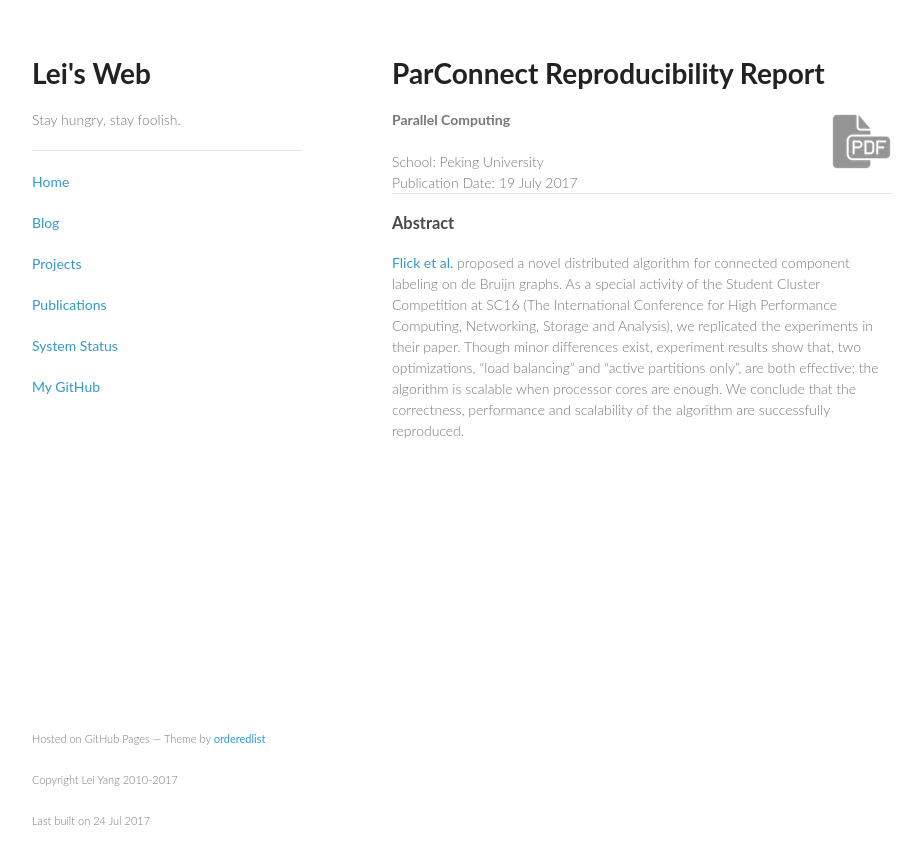
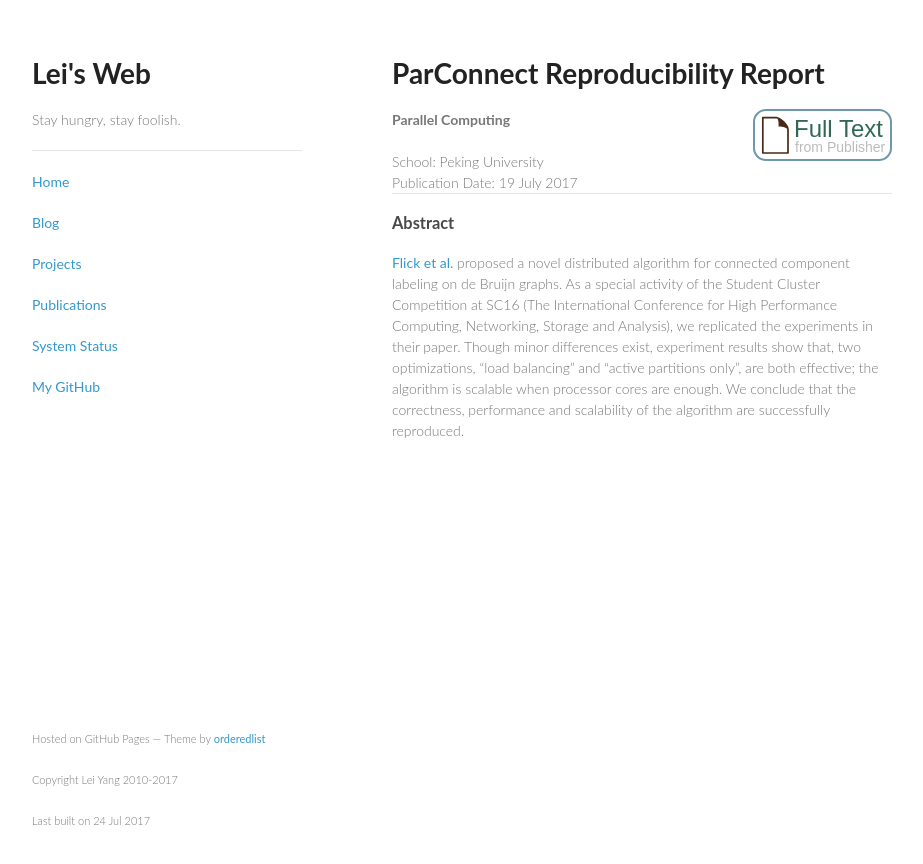
Before and after one commit to yangl1996/homepage, a Jekyll site: the page built from _posts/2017-07-19-ParConnect-Reproducibility-Report.md, in a window 1280 px wide. Shown: the top 864 px of the page, without its empty margins (178-1101 px from the left). Built offline with Jekyll 4.4.1, drawn with Linux system fonts in a browser that asks for light colours; some web fonts are replaced.

Commit message:
Update minimal_publication.html

```diff
--- a/_layouts/minimal_publication.html
+++ b/_layouts/minimal_publication.html
@@ -3,7 +3,7 @@
     <h1>{{ page.title }}</h1>
     {% if page.file %}
     <a href="{{ page.file }}">
-        <img src="/static/pdf.png" align="right">
+        <img src="/static/paper_publisher_icon.svg" align="right">
     </a>
     {% endif %}
     <b>{{ page.journal }}</b></br></br>
```
